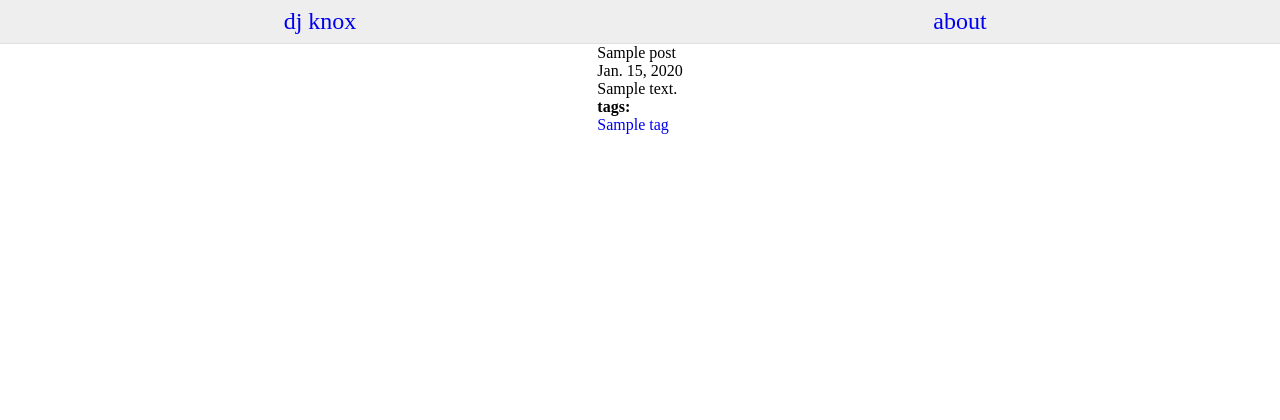
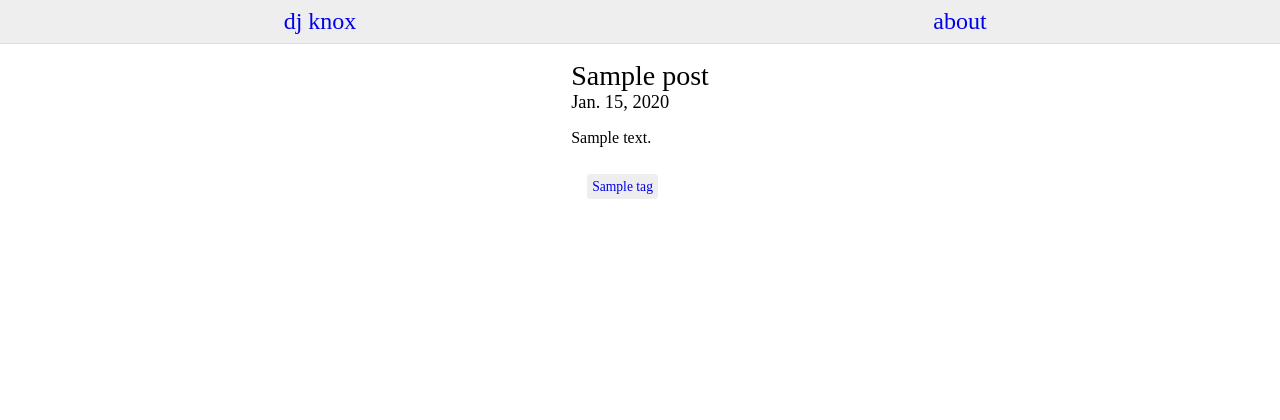
Before and after one commit to djknox/dev-blog, a Django app: a page that uses blog/templates/post_detail.html in a window 1280 px wide. Shown: the top 420 px of the page. Run offline with Django 3.2, Linux system fonts and the light colour scheme; tables that the repository leaves empty hold one stand-in row (values such as "Sample post").

Commit message:
add styling for post detail and tag detail pages

```diff
--- a/blog/static/css/styles.css
+++ b/blog/static/css/styles.css
@@ -9,9 +9,6 @@ html, body {
 body {
     display: flex;
     flex-direction: column;
-}
-h1 {
-    text-align: center;
 }
 a {
     text-decoration: none;
@@ -70,3 +67,49 @@ a {
     font-size: 1.15rem;
     margin-top: 0.25rem;
 }
+.post-detail-container {
+    display: flex;
+    flex-direction: column;
+    margin: 1rem;
+}
+.post-detail-title {
+    font-size: 1.75rem;
+    font-weight: normal;
+}
+.post-detail-date {
+    font-size: 1.15rem;
+    font-weight: normal;
+}
+.post-detail-text {
+    margin: 1rem 0 1rem 0;
+}
+.post-detail-tag-container {
+    display: flex;
+    flex-direction: row;
+}
+.post-detail-tag-item {
+    margin: 1rem;
+    font-size: 0.85rem;
+}
+.post-detail-tag-item a {
+    border-radius: 0.25rem;
+    border: 0.1rem solid #eeeeee;
+    background: #eeeeee;
+    padding: 0.25rem;
+}
+.tag-detail-container {
+    display: flex;
+    flex-direction: column;
+    margin: 1rem;
+}
+.tag-detail-name {
+    font-size: 1.75rem;
+    font-weight: normal;
+}
+.tag-detail-post-container {
+    display: flex;
+    flex-direction: column;
+}
+.tag-detail-post-item {
+    margin: 1rem 0 1rem 0;
+}
--- a/blog/templates/post_detail.html
+++ b/blog/templates/post_detail.html
@@ -7,19 +7,15 @@
 {% endblock %}
 
 {% block content %}
-    <div>
-        {{ post.title }}
-        <br>
-        {{ post.published_date.date }}
-        <br>
-        {{ post.text }}
-    </div>
-
-    <div>
-        <h4>tags:</h4>
-        <div>
+    <div class="post-detail-container">
+        <h1 class="post-detail-title">{{ post.title }}</h1>
+        <h2 class="post-detail-date">{{ post.published_date.date }}</h2>
+        <div class="post-detail-text">
+            {{ post.text }}
+        </div>
+        <div class="post-detail-tag-container">
             {% for tag in post.tags.all %}
-                <div>
+                <div class="post-detail-tag-item">
                     <a href="{{ tag.get_absolute_url }}">{{ tag.name }}</a>
                 </div>
             {% endfor %}
```
Also changed, not shown: blog/templates/tag_detail.html (+6 -8 lines).
